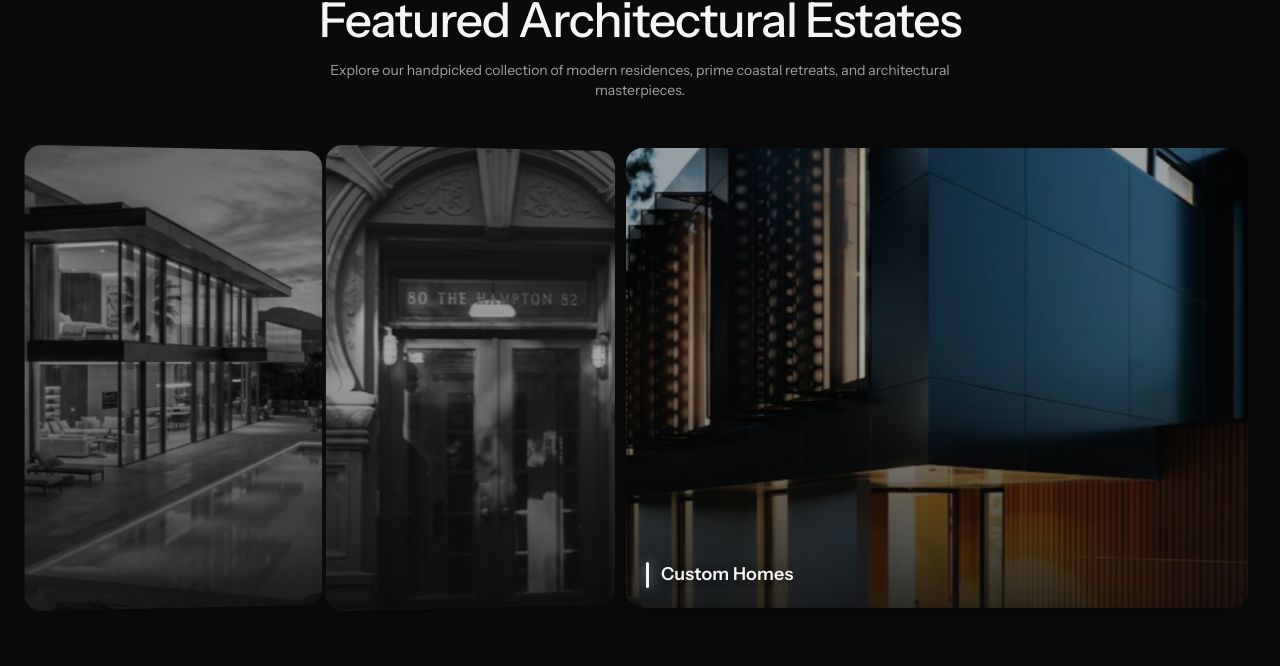
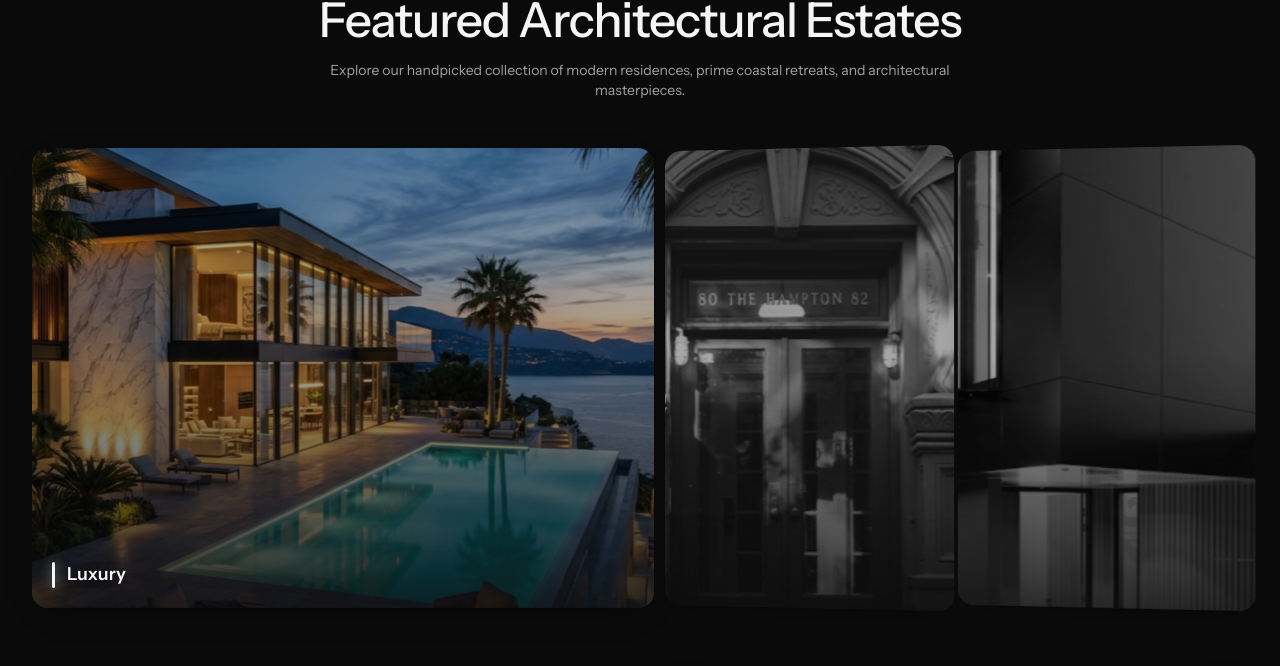
Before and after one commit to vijaybansalll/realestate-next, a Next.js app: page / in a window 1280 px wide. Shown: the part 3720-4386 px from the top of the page. Built offline with nearby package versions, Linux system fonts and the light colour scheme.

Commit message:
card animation done

```diff
--- a/src/app/page.tsx
+++ b/src/app/page.tsx
@@ -53,7 +53,7 @@ export default function Home() {
           <div className="mb-10 sm:mb-16">
             <AccordionGallery
               items={items}
-              defaultIndex={2}
+              defaultIndex={0}
               expandRatio={0.52}
               trigger="hover"
               accentColor="#f5f5f5"
@@ -70,6 +70,9 @@ export default function Home() {
               gap={10}
               radius={16}
               orientation="horizontal"
+              autoPlay={true}
+              autoPlayInterval={2000}
+              pauseOnHover={true}
             />
           </div>
 
--- a/src/components/AccordionGallery.jsx
+++ b/src/components/AccordionGallery.jsx
@@ -1,38 +1,61 @@
-'use client';
+"use client";
 
-import { useRef, useEffect, useState, useCallback } from 'react';
-import { gsap } from 'gsap';
+import { useRef, useEffect, useState, useCallback } from "react";
+import { gsap } from "gsap";
 
-import './AccordionGallery.css';
+import "./AccordionGallery.css";
 
 const DEFAULT_ITEMS = [
-  { image: 'https://picsum.photos/id/1015/900/1200', label: 'Canyon', link: '#' },
-  { image: 'https://picsum.photos/id/1018/900/1200', label: 'Ridgeline', link: '#' },
-  { image: 'https://picsum.photos/id/1039/900/1200', label: 'Falls', link: '#' },
-  { image: 'https://picsum.photos/id/1043/900/1200', label: 'Harbour', link: '#' },
-  { image: 'https://picsum.photos/id/1044/900/1200', label: 'Skyline', link: '#' }
+  {
+    image: "https://picsum.photos/id/1015/900/1200",
+    label: "Canyon",
+    link: "#",
+  },
+  {
+    image: "https://picsum.photos/id/1018/900/1200",
+    label: "Ridgeline",
+    link: "#",
+  },
+  {
+    image: "https://picsum.photos/id/1039/900/1200",
+    label: "Falls",
+    link: "#",
+  },
+  {
+    image: "https://picsum.photos/id/1043/900/1200",
+    label: "Harbour",
+    link: "#",
+  },
+  {
+    image: "https://picsum.photos/id/1044/900/1200",
+    label: "Skyline",
+    link: "#",
+  },
 ];
 
 const AccordionGallery = ({
   items = DEFAULT_ITEMS,
-  defaultIndex = 2,
-  accentColor = '#f5f5f5',
-  overlayColor = '#0a0a0a',
-  textColor = '#f5f5f5',
+  defaultIndex = 0,
+  accentColor = "#f5f5f5",
+  overlayColor = "#0a0a0a",
+  textColor = "#f5f5f5",
   height = 460,
   gap = 10,
   radius = 16,
   expandRatio = 0.52,
-  orientation = 'horizontal',
+  orientation = "horizontal",
   duration = 0.6,
-  ease = 'power3.out',
+  ease = "power3.out",
   parallax = 0.5,
   tilt = 8,
   stagger = 0.06,
-  trigger = 'hover',
+  trigger = "hover",
   showLabels = true,
   grayscale = true,
-  className = ''
+  autoPlay = true,
+  autoPlayInterval = 1000,
+  pauseOnHover = true,
+  className = "",
 }) => {
   const rootRef = useRef(null);
   const panelRefs = useRef([]);
@@ -44,27 +67,32 @@ const AccordionGallery = ({
   const mediaSizeRef = useRef(320);
 
   const [isMobile, setIsMobile] = useState(false);
+  const [isHovered, setIsHovered] = useState(false);
+  const [isInView, setIsInView] = useState(false);
+  const [isTabVisible, setIsTabVisible] = useState(true);
 
   useEffect(() => {
-    if (typeof window === 'undefined') return;
-    const mq = window.matchMedia('(max-width: 640px)');
+    if (typeof window === "undefined") return;
+    const mq = window.matchMedia("(max-width: 640px)");
     const update = () => setIsMobile(mq.matches);
     update();
-    mq.addEventListener('change', update);
-    return () => mq.removeEventListener('change', update);
+    mq.addEventListener("change", update);
+    return () => mq.removeEventListener("change", update);
   }, []);
 
-  const vertical = orientation === 'vertical' || isMobile;
+  const vertical = orientation === "vertical" || isMobile;
   const count = items.length;
-  const [active, setActive] = useState(Math.min(Math.max(defaultIndex, 0), count - 1));
+  const [active, setActive] = useState(
+    Math.min(Math.max(defaultIndex, 0), count - 1)
+  );
 
   const prefersReduced =
-    typeof window !== 'undefined' && window.matchMedia
-      ? window.matchMedia('(prefers-reduced-motion: reduce)').matches
+    typeof window !== "undefined" && window.matchMedia
+      ? window.matchMedia("(prefers-reduced-motion: reduce)").matches
       : false;
 
   const applyLayout = useCallback(
-    animate => {
+    (animate) => {
       const panels = panelRefs.current;
       if (!panels.length) return;
 
@@ -86,7 +114,11 @@ const AccordionGallery = ({
         const rot = isActive ? 0 : i < active ? tilt : -tilt;
         const rotProp = vertical ? { rotateX: -rot } : { rotateY: rot };
 
-        tl.to(panel, { flexGrow: isActive ? grow : 1, ...rotProp, duration: dur, ease }, 0);
+        tl.to(
+          panel,
+          { flexGrow: isActive ? grow : 1, ...rotProp, duration: dur, ease },
+          0
+        );
 
         if (media) {
           const drift = Math.max(-1.5, Math.min(1.5, active - i));
@@ -99,10 +131,10 @@ const AccordionGallery = ({
               yPercent: -50,
               x: vertical ? 0 : isActive ? 0 : shift,
               y: vertical ? (isActive ? 0 : shift) : 0,
-              '--ag-gray': gray,
-              '--ag-dim': isActive ? 0 : 0.35,
+              "--ag-gray": gray,
+              "--ag-dim": isActive ? 0 : 0.35,
               duration: dur,
-              ease
+              ease,
             },
             0
           );
@@ -110,9 +142,23 @@ const AccordionGallery = ({
 
         if (showLabels && bar && text) {
           if (isActive) {
-            tl.to([bar, text], { opacity: 1, x: 0, duration: dur, ease, stagger: prefersReduced ? 0 : stagger }, 0);
+            tl.to(
+              [bar, text],
+              {
+                opacity: 1,
+                x: 0,
+                duration: dur,
+                ease,
+                stagger: prefersReduced ? 0 : stagger,
+              },
+              0
+            );
           } else {
-            tl.to([bar, text], { opacity: 0, x: -14, duration: dur * 0.6, ease }, 0);
+            tl.to(
+              [bar, text],
+              { opacity: 0, x: -14, duration: dur * 0.6, ease },
+              0
+            );
           }
         }
       });
@@ -131,7 +177,7 @@ const AccordionGallery = ({
       grayscale,
       showLabels,
       stagger,
-      prefersReduced
+      prefersReduced,
     ]
   );
 
@@ -143,9 +189,12 @@ const AccordionGallery = ({
       const rect = el.getBoundingClientRect();
       const total = vertical ? rect.height : rect.width;
       const usable = Math.max(total - gap * (count - 1), 120);
-      const size = Math.max(140, usable * Math.min(Math.max(expandRatio, 0.2), 0.9) * 1.22);
+      const size = Math.max(
+        140,
+        usable * Math.min(Math.max(expandRatio, 0.2), 0.9) * 1.22
+      );
       mediaSizeRef.current = size;
-      el.style.setProperty('--ag-media-size', `${size}px`);
+      el.style.setProperty("--ag-media-size", `${size}px`);
       applyLayout(!firstRunRef.current);
     };
 
@@ -167,24 +216,81 @@ const AccordionGallery = ({
     []
   );
 
-  const handleEnter = i => {
-    if (trigger === 'hover') setActive(i);
+  useEffect(() => {
+    const el = rootRef.current;
+    if (!el || typeof IntersectionObserver === "undefined") {
+      setIsInView(true);
+      return;
+    }
+
+    const observer = new IntersectionObserver(
+      ([entry]) => {
+        setIsInView(entry.isIntersecting);
+      },
+      { threshold: 0.1 }
+    );
+
+    observer.observe(el);
+    return () => observer.disconnect();
+  }, []);
+
+  useEffect(() => {
+    if (typeof document === "undefined") return;
+    const handleVisibility = () => {
+      setIsTabVisible(!document.hidden);
+    };
+    document.addEventListener("visibilitychange", handleVisibility);
+    return () =>
+      document.removeEventListener("visibilitychange", handleVisibility);
+  }, []);
+
+  useEffect(() => {
+    if (
+      !autoPlay ||
+      isHovered ||
+      !isInView ||
+      !isTabVisible ||
+      count <= 1 ||
+      prefersReduced
+    ) {
+      return;
+    }
+
+    const timer = setInterval(() => {
+      setActive((prev) => (prev + 1) % count);
+    }, autoPlayInterval);
+
+    return () => clearInterval(timer);
+  }, [
+    autoPlay,
+    isHovered,
+    isInView,
+    isTabVisible,
+    count,
+    prefersReduced,
+    autoPlayInterval,
+    active,
+  ]);
+
+  const handleEnter = (i) => {
+    if (pauseOnHover) setIsHovered(true);
+    if (trigger === "hover") setActive(i);
   };
 
   const handleClick = (i, e) => {
     if (i !== active) {
       e.preventDefault();
       setActive(i);
-    } else if (items[i]?.link === '#' || !items[i]?.link) {
+    } else if (items[i]?.link === "#" || !items[i]?.link) {
       e.preventDefault();
     }
   };
 
   const handleKeyDown = (i, e) => {
-    if (e.key === 'ArrowRight' || e.key === 'ArrowDown') {
+    if (e.key === "ArrowRight" || e.key === "ArrowDown") {
       e.preventDefault();
       setActive((i + 1) % count);
-    } else if (e.key === 'ArrowLeft' || e.key === 'ArrowUp') {
+    } else if (e.key === "ArrowLeft" || e.key === "ArrowUp") {
       e.preventDefault();
       setActive((i - 1 + count) % count);
     }
@@ -193,47 +299,78 @@ const AccordionGallery = ({
   return (
     <div
       ref={rootRef}
-      className={`accordion-gallery${vertical ? ' accordion-gallery--vertical' : ''}${className ? ` ${className}` : ''}`}
+      className={`accordion-gallery${vertical ? " accordion-gallery--vertical" : ""}${className ? ` ${className}` : ""}`}
       style={{
-        '--ag-accent': accentColor,
-        '--ag-overlay': overlayColor,
-        '--ag-text': textColor,
-        '--ag-gap': `${gap}px`,
-        '--ag-radius': `${radius}px`,
-        height: isMobile ? '480px' : vertical ? `${Math.round(height * 1.4)}px` : `${height}px`
+        "--ag-accent": accentColor,
+        "--ag-overlay": overlayColor,
+        "--ag-text": textColor,
+        "--ag-gap": `${gap}px`,
+        "--ag-radius": `${radius}px`,
+        height: isMobile
+          ? "480px"
+          : vertical
+            ? `${Math.round(height * 1.4)}px`
+            : `${height}px`,
       }}
       role="list"
       aria-label="Image accordion gallery"
+      onMouseEnter={() => {
+        if (pauseOnHover) setIsHovered(true);
+      }}
+      onMouseLeave={() => {
+        if (pauseOnHover) setIsHovered(false);
+      }}
+      onFocus={() => {
+        if (pauseOnHover) setIsHovered(true);
+      }}
+      onBlur={(e) => {
+        if (pauseOnHover && !rootRef.current?.contains(e.relatedTarget)) {
+          setIsHovered(false);
+        }
+      }}
     >
       {items.map((item, i) => {
         const isActive = i === active;
-        const Tag = item.link ? 'a' : 'div';
+        const Tag = item.link ? "a" : "div";
         return (
           <Tag
             key={i}
-            ref={el => (panelRefs.current[i] = el)}
-            className={`ag-panel${isActive ? ' ag-panel--active' : ''}`}
+            ref={(el) => (panelRefs.current[i] = el)}
+            className={`ag-panel${isActive ? " ag-panel--active" : ""}`}
             style={{ borderRadius: `${radius}px` }}
             href={item.link || undefined}
-            onClick={e => handleClick(i, e)}
+            onClick={(e) => handleClick(i, e)}
             onMouseEnter={() => handleEnter(i)}
             onFocus={() => setActive(i)}
-            onKeyDown={e => handleKeyDown(i, e)}
+            onKeyDown={(e) => handleKeyDown(i, e)}
             role="listitem"
             tabIndex={0}
-            aria-current={isActive ? 'true' : undefined}
+            aria-current={isActive ? "true" : undefined}
             aria-label={item.label}
           >
             <span className="ag-panel__frame">
-              <span className="ag-panel__media" ref={el => (mediaRefs.current[i] = el)}>
-                <img src={item.image} alt={item.alt || item.label || ''} draggable="false" />
+              <span
+                className="ag-panel__media"
+                ref={(el) => (mediaRefs.current[i] = el)}
+              >
+                <img
+                  src={item.image}
+                  alt={item.alt || item.label || ""}
+                  draggable="false"
+                />
               </span>
               <span className="ag-panel__overlay" aria-hidden="true" />
             </span>
             {showLabels && (
               <span className="ag-panel__label" aria-hidden="true">
-                <span className="ag-panel__bar" ref={el => (barRefs.current[i] = el)} />
-                <span className="ag-panel__text" ref={el => (textRefs.current[i] = el)}>
+                <span
+                  className="ag-panel__bar"
+                  ref={(el) => (barRefs.current[i] = el)}
+                />
+                <span
+                  className="ag-panel__text"
+                  ref={(el) => (textRefs.current[i] = el)}
+                >
                   {item.label}
                 </span>
               </span>
```
